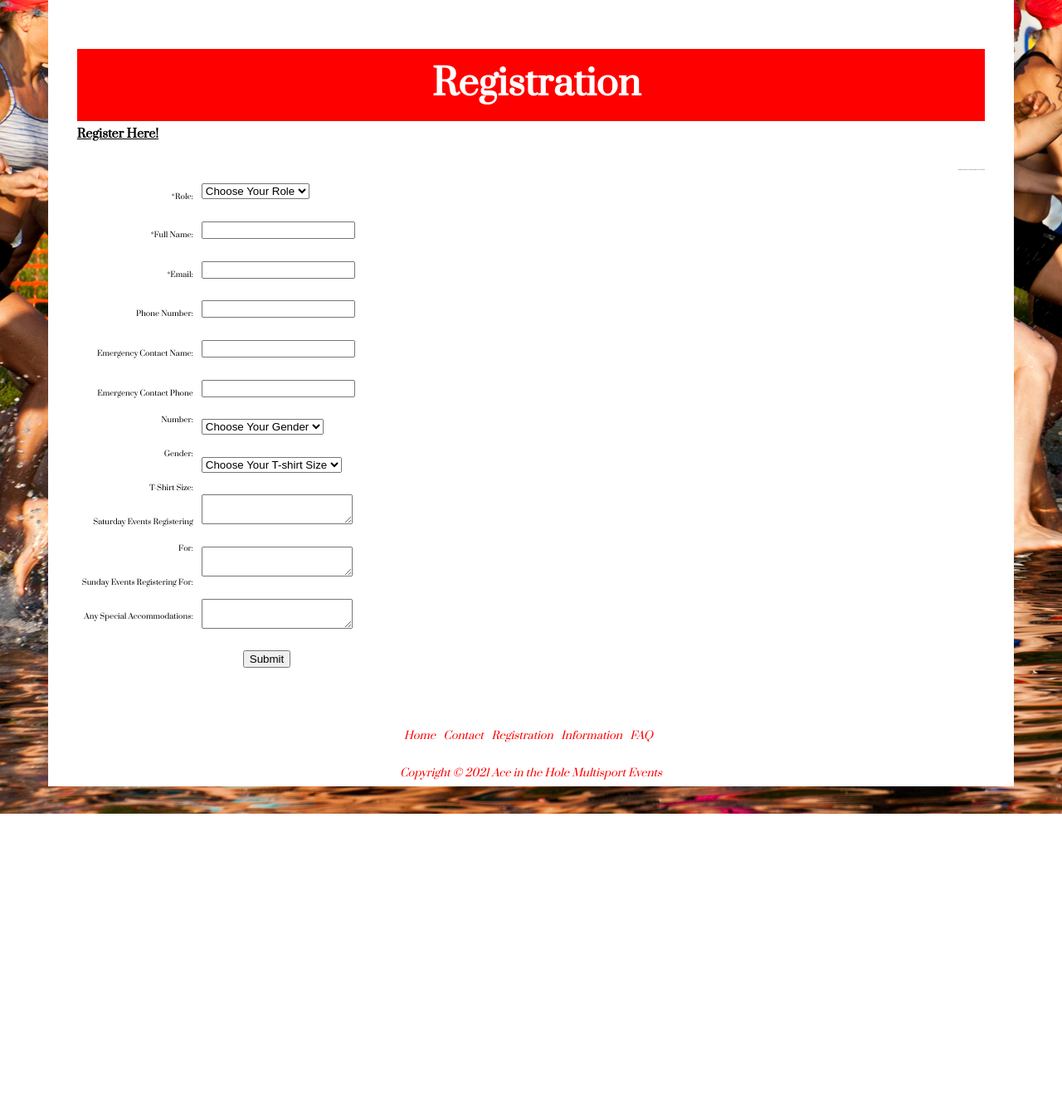
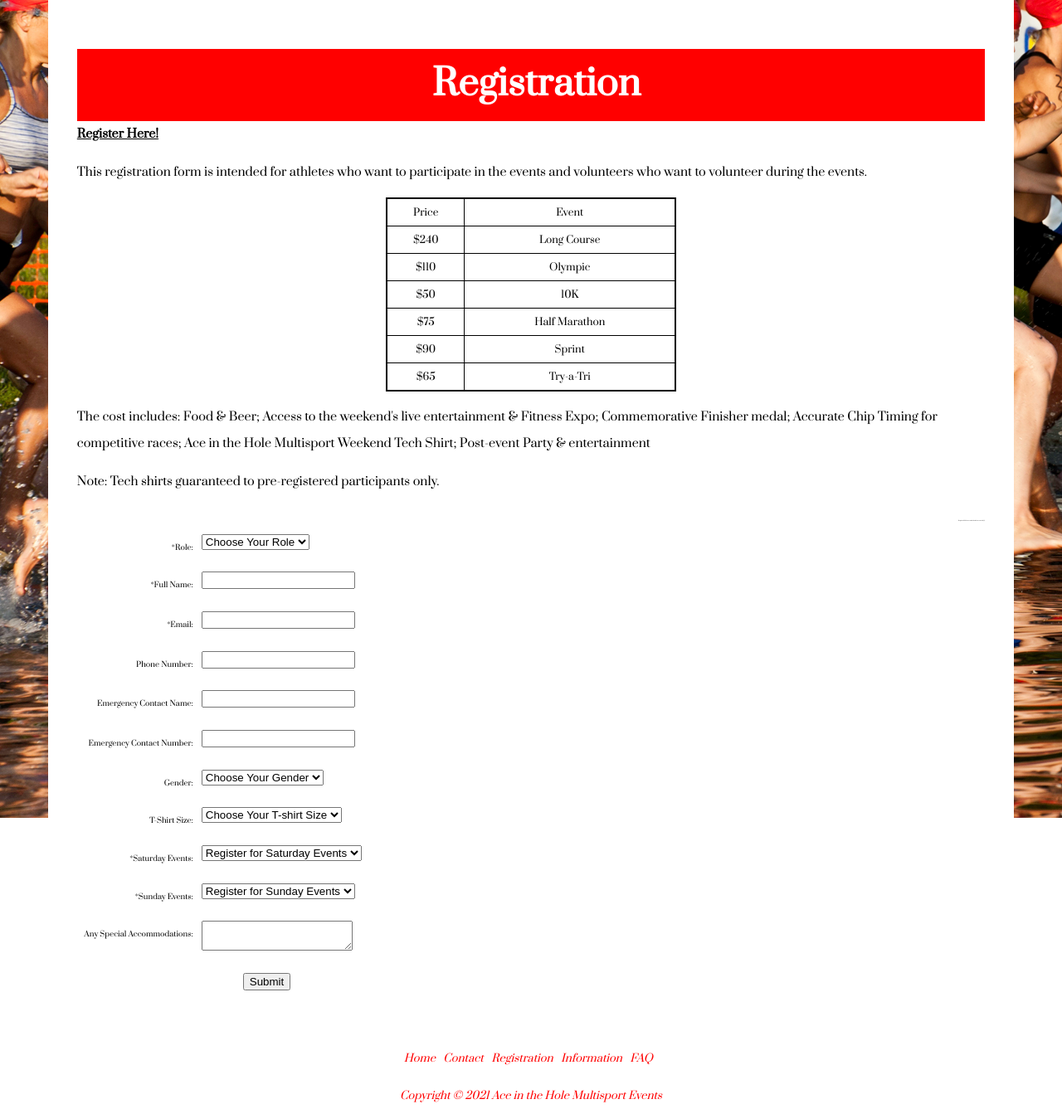
Before and after one commit to ms-evie/works-in-progress, a PHP site: page /registration/index.php in a window 1280 px wide. Shown: the part 514-1851 px from the top of the page at 83% size. Before the commit the page ends 1495 px from the top, so only its background shows below. Run offline with PHP 8.4, Linux system fonts and the light colour scheme; lists and menus that the app fills with data are empty.

Commit message:
Add files via upload

```diff
--- a/registration/index.php
+++ b/registration/index.php
@@ -2,7 +2,7 @@
 
 // Edit or Replace this try/catch statement to work with the current PHT configuration
 
-include '../includes/db.inc.html.php';
+require '../includes/db.inc.html.php';
 
 // Modify the If statement so the try only runs if the First Name field has been submitted AND the honeypot field is empty ''
 if (isset($_POST['myfname']) && empty($honeypot) )
@@ -55,6 +55,7 @@ if (isset($_POST['myfname']) && empty($honeypot) )
       include '../includes/error.html.php';
       exit();
     }
+
     include 'success.html.php';
 
   } else {
--- a/registration/registration.html.php
+++ b/registration/registration.html.php
@@ -18,28 +18,73 @@
     <div id="wrapper">
             <?php include '../includes/nav.inc.html.php'; ?>
     <main>
-       <h1>Registration</h1>
-        <h2>Register Here!</h2>
+        <h1>Registration</h1>
+            <h2>Register Here!</h2>
+                <p>This registration form is intended for athletes who want to participate in the events and volunteers who want to volunteer during the events. </p>
+
+               <table>
+                   <tr>
+                       <th>Price</th>
+                       <th>Event</th>
+                   </tr>
+                   <tr>
+                       <th>$240</th>
+                       <th>Long Course</th>
+                   </tr>
+                   <tr>
+                       <th>$110</th>
+                       <th>Olympic</th>
+                   </tr>
+                   <tr>
+                       <th>$50</th>
+                       <th>10K</th>
+                   </tr>
+                   <tr>
+                       <th>$75</th>
+                       <th>Half Marathon</th>
+                   </tr>
+                   <tr>
+                       <th>$90</th>
+                       <th>Sprint</th>
+                   </tr>
+                   <tr>
+                       <th>$65</th>
+                       <th>Try-a-Tri</th>
+                   </tr>
+                </table>
+                <p>The cost includes: Food &amp; Beer; Access to the weekend's live entertainment &amp; Fitness Expo; Commemorative Finisher medal; Accurate Chip Timing for competitive races; Ace in the Hole Multisport Weekend Tech Shirt; Post-event Party &amp; entertainment </p>
+
+                <p>Note: Tech shirts guaranteed to pre-registered participants only.</p>
+
       <div id="source">Required fields are marked with an asterisk (*).</div>
       <div id="registration">
-      <form method="post" action=" ">
-        <input type="text" name="honeypot" id="honeypot" value="" alt="if you fill this field out then your email will not be sent"/>
-        <label for="role">*Role:</label>
+
+       <form method="post" action=" ">
+
+           <input type="text" name="honeypot" id="honeypot" value="" alt="if you fill this field out then your email will not be sent"/>
+
+           <label for="role">*Role:</label>
         <select size="1" name="role" id="role">
           <option>Choose Your Role</option>
           <option value="athlete">Athlete</option>
           <option value="volunteer">Volunteer</option>
         </select>
+
         <label for="myfname">*Full Name:</label>
           <input type="text" name="myfname" id="myfname" required>
+
         <label for="myemail">*Email:</label>
           <input type="email" name="myemail" id="myemail" required>
+
         <label for="myphone">Phone Number:</label>
           <input type="tel" name="myphone" id="myphone">
+
         <label for="mycontact">Emergency Contact Name:</label>
           <input type="text" name="mycontact" id="mycontact">
-        <label for="myemergency">Emergency Contact Phone Number:</label>
+
+        <label for="myemergency">Emergency Contact Number:</label>
           <input type="tel" name="myemergency" id="myemergency">
+
         <label for="gender">Gender:</label>
         <select size="1" name="gender" id="gender">
           <option>Choose Your Gender</option>
@@ -47,6 +92,7 @@
           <option value="Male">Male</option>
           <option value="other">Non-Binary/Other</option>
         </select>
+
         <label for="size">T-Shirt Size:</label>
         <select size="1" name="size" id="size">
           <option>Choose Your T-shirt Size</option>
@@ -56,10 +102,24 @@
           <option value="l">Large</option>
           <option value="xl">X-Large</option>
         </select>
-        <label for="saturday">Saturday Events Registering For:</label>
-          <textarea name="saturday" id="saturday" rows="2" cols="20" required></textarea>
-        <label for="sunday">Sunday Events Registering For:</label>
-          <textarea name="sunday" id="sunday" rows="2" cols="20" required></textarea>
+
+        <label for="saturday">*Saturday Events:</label>
+        <select size="1" name="saturday" id="saturday">
+          <option>Register for Saturday Events</option>
+          <option value="long">Long Course Triathlon - 7AM</option>
+          <option value="olympic">Olympic Triathlon - 7:30AM</option>
+          <option value="10k">10K - 7:15AM</option>
+          <option value="half">Half Marathon - 7:15AM</option>
+        </select>
+
+        <label for="sunday">*Sunday Events:</label>
+        <select size="1" name="sunday" id="sunday">
+          <option>Register for Sunday Events</option>
+          <option value="sprint">Sprint Triathlon - 8AM</option>
+          <option value="try">Try-a-Tri - 8:20AM</option>
+          <option value="splash">Splash n Dash - 12PM</option>
+        </select>
+
         <label for="mycomments">Any Special Accommodations:</label>
           <textarea name="mycomments" id="mycomments" rows="2" cols="20" required></textarea>
           <input id="mysubmit" type="submit" value="Submit">
--- a/registration/success.html.php
+++ b/registration/success.html.php
@@ -19,13 +19,12 @@
     <main>
         <?php include '../includes/nav.inc.html.php'; ?>
 
-         <h2>Thank you!</h2>
+         <h3>Thank you!</h3>
             <p>Our records show you submitted the following:<br>
                Role: <?php echo htmlspecialchars($role, ENT_QUOTES, 'UTF-8');?> <!-- print role from form submission here --><br>
                Full Name: <?php echo htmlspecialchars($myfname, ENT_QUOTES, 'UTF-8');?><!-- print full name from form submission here --><br>
                Email: <?php echo htmlspecialchars($myemail, ENT_QUOTES, 'UTF-8');?><!-- print email address from form submission here --><br>
                Phone: <?php echo htmlspecialchars($myphone, ENT_QUOTES, 'UTF-8');?><!-- print phone number from form submission here --><br>
-               T-shirt Size: <?php echo htmlspecialchars($size, ENT_QUOTES, 'UTF-8');?> <!-- print t-shirt size from form submission here --><br>
                Accommodations: <?php echo htmlspecialchars($mycomments, ENT_QUOTES, 'UTF-8');?><!-- print accommodations from form submission here --><br>
              </p>
             </main>
```
